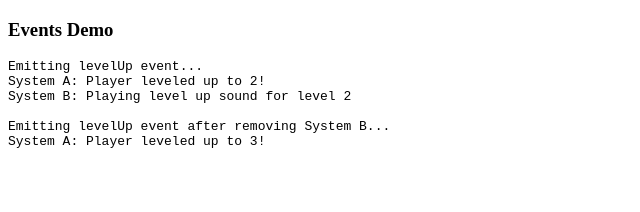
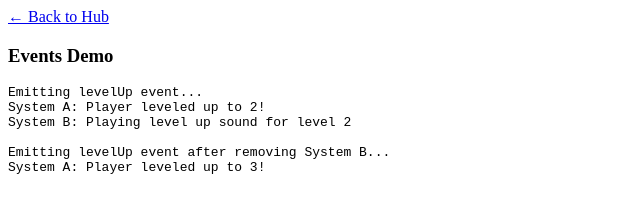
Before and after one commit to chasz0/project-game-kit, a website built with Vite: page demo/core/events-demo.html in a window 1280 px wide. Shown: the whole page, without its empty margins (0-640 px from the left). Built offline with nearby package versions, Linux system fonts and the light colour scheme.

Commit message:
chore: just added back buttons to all demo pages

```diff
--- a/demo/core/events-demo.html
+++ b/demo/core/events-demo.html
@@ -5,6 +5,7 @@
   <title>Events Demo</title>
 </head>
 <body>
+  <a href="/">← Back to Hub</a>
   <h3>Events Demo</h3>
   <pre id="output"></pre>
   <script type="module" src="./js/events-demo.js"></script>
```
Also changed, not shown: demo/core/input-demo.html (+1 -0 lines), demo/core/loop-demo.html (+1 -0 lines), demo/core/random-demo.html (+1 -0 lines), demo/core/timer-demo.html (+1 -0 lines), demo/core/vec2-demo.html (+1 -0 lines), demo/gameplay/pool-demo.html (+1 -0 lines).
